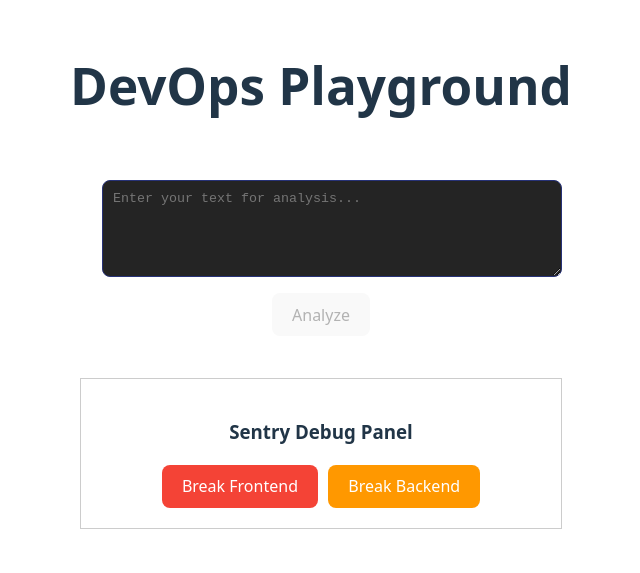
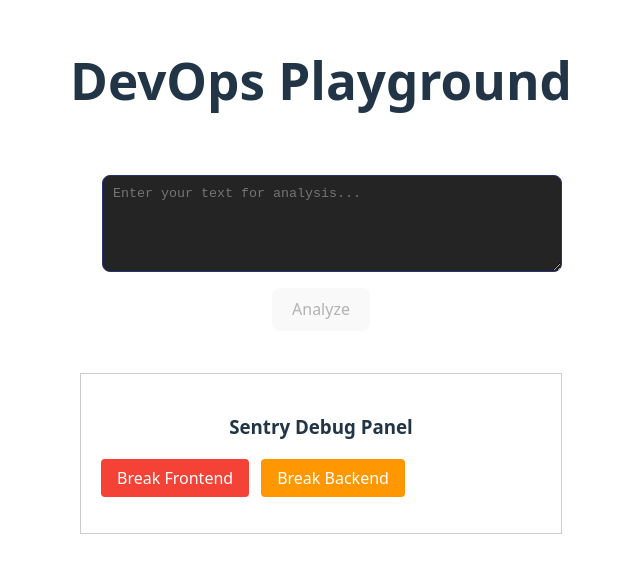
Before and after one commit to Zhuravka-AI/devops-playground, a React app in the folder frontend/: page / in a window 1280 px wide. Shown: the part 119-692 px from the top of the page, without its empty margins (319-959 px from the left). Built offline with nearby package versions, Linux system fonts and the light colour scheme; the HTML template or start-up script is replaced by a standard one.

Commit message:
First change

```diff
--- a/frontend/src/components/SentryTest.jsx
+++ b/frontend/src/components/SentryTest.jsx
@@ -1,30 +1,87 @@
-import React from 'react';
+import React, { useState } from 'react';
+import * as Sentry from '@sentry/react';
 
 const SentryTest = () => {
+  const [frontendResult, setFrontendResult] = useState(null);
+  const [backendResult, setBackendResult] = useState(null);
+
   const handleFrontendError = () => {
-    throw new Error('Frontend Test Error: Sentry is working!');
+    setFrontendResult(null);
+    try {
+      throw new Error('Frontend Test Error: Sentry is working!');
+    } catch (error) {
+      Sentry.captureException(error);
+      setFrontendResult({ type: 'reported', message: 'Frontend error was sent to Sentry.' });
+    }
   };
 
   const handleBackendError = async () => {
+    setBackendResult(null);
     try {
       const response = await fetch(`${import.meta.env.VITE_API_URL}/debug-sentry`);
-      if (!response.ok) {
-        console.log("Backend error triggered");
+      const data = await response.json().catch(() => ({}));
+      if (response.ok) {
+        setBackendResult({ type: 'success', message: data.message || 'Backend responded OK.', status: response.status });
+      } else {
+        setBackendResult({ type: 'error', message: data.detail || `Backend returned ${response.status}`, status: response.status });
       }
     } catch (error) {
-      console.error("Error calling backend:", error);
+      setBackendResult({ type: 'error', message: error.message || 'Failed to reach backend.' });
     }
   };
 
   return (
     <div style={{ padding: '20px', border: '1px solid #ccc', margin: '10px' }}>
       <h3>Sentry Debug Panel</h3>
-      <button onClick={handleFrontendError} style={{ marginRight: '10px', backgroundColor: '#f44336', color: 'white' }}>
-        Break Frontend
-      </button>
-      <button onClick={handleBackendError} style={{ backgroundColor: '#ff9800', color: 'white' }}>
-        Break Backend
-      </button>
+
+      <div style={{ display: 'flex', gap: '12px', flexWrap: 'wrap', marginBottom: '16px' }}>
+        <div style={{ display: 'flex', flexDirection: 'column', alignItems: 'flex-start', gap: '8px' }}>
+          <button
+            onClick={handleFrontendError}
+            style={{ padding: '8px 16px', backgroundColor: '#f44336', color: 'white', border: 'none', borderRadius: '4px', cursor: 'pointer' }}
+          >
+            Break Frontend
+          </button>
+          {frontendResult && (
+            <div
+              style={{
+                padding: '8px 12px',
+                borderRadius: '4px',
+                backgroundColor: frontendResult.type === 'reported' ? '#fff3e0' : '#e8f5e9',
+                color: '#333',
+                fontSize: '14px',
+              }}
+              role="status"
+            >
+              {frontendResult.message}
+            </div>
+          )}
+        </div>
+
+        <div style={{ display: 'flex', flexDirection: 'column', alignItems: 'flex-start', gap: '8px' }}>
+          <button
+            onClick={handleBackendError}
+            style={{ padding: '8px 16px', backgroundColor: '#ff9800', color: 'white', border: 'none', borderRadius: '4px', cursor: 'pointer' }}
+          >
+            Break Backend
+          </button>
+          {backendResult && (
+            <div
+              style={{
+                padding: '8px 12px',
+                borderRadius: '4px',
+                backgroundColor: backendResult.type === 'success' ? '#e8f5e9' : '#ffebee',
+                color: '#333',
+                fontSize: '14px',
+              }}
+              role="status"
+            >
+              {backendResult.status != null && <strong>[{backendResult.status}] </strong>}
+              {backendResult.message}
+            </div>
+          )}
+        </div>
+      </div>
     </div>
   );
 };
```
